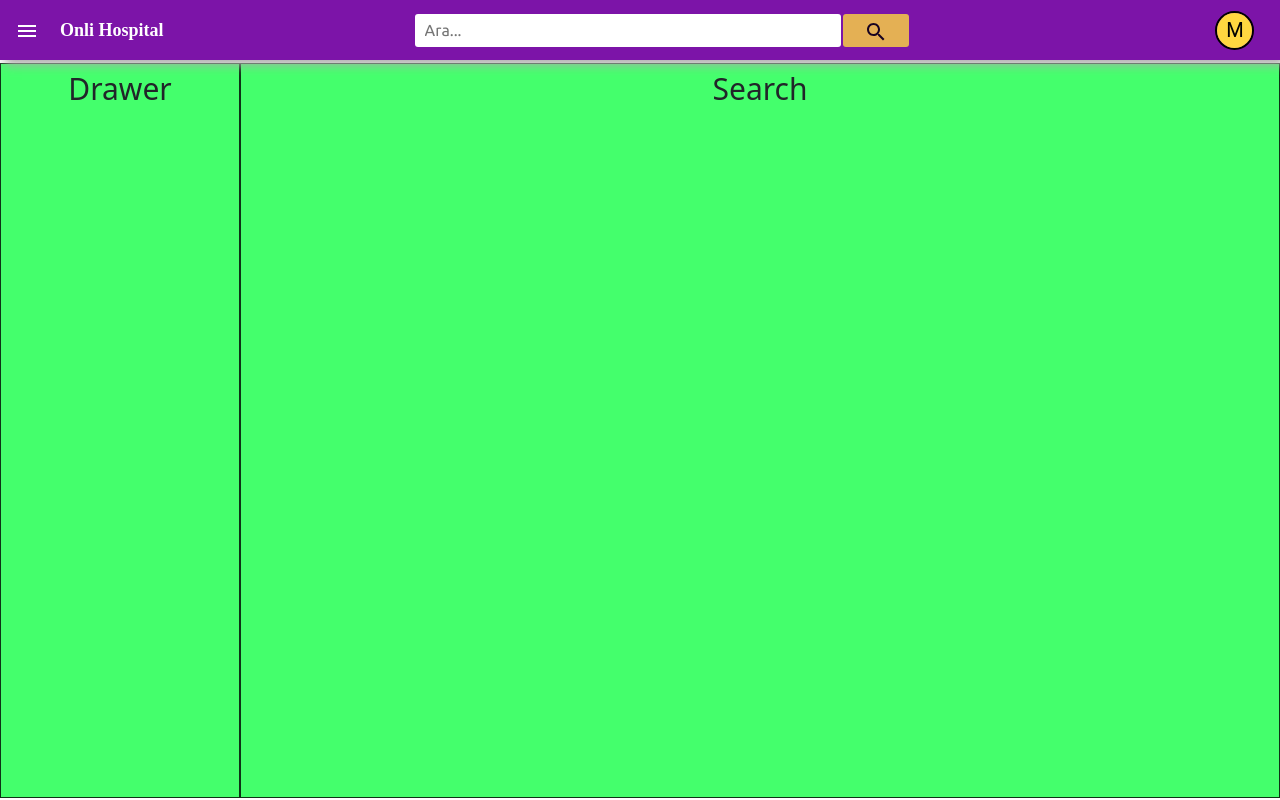
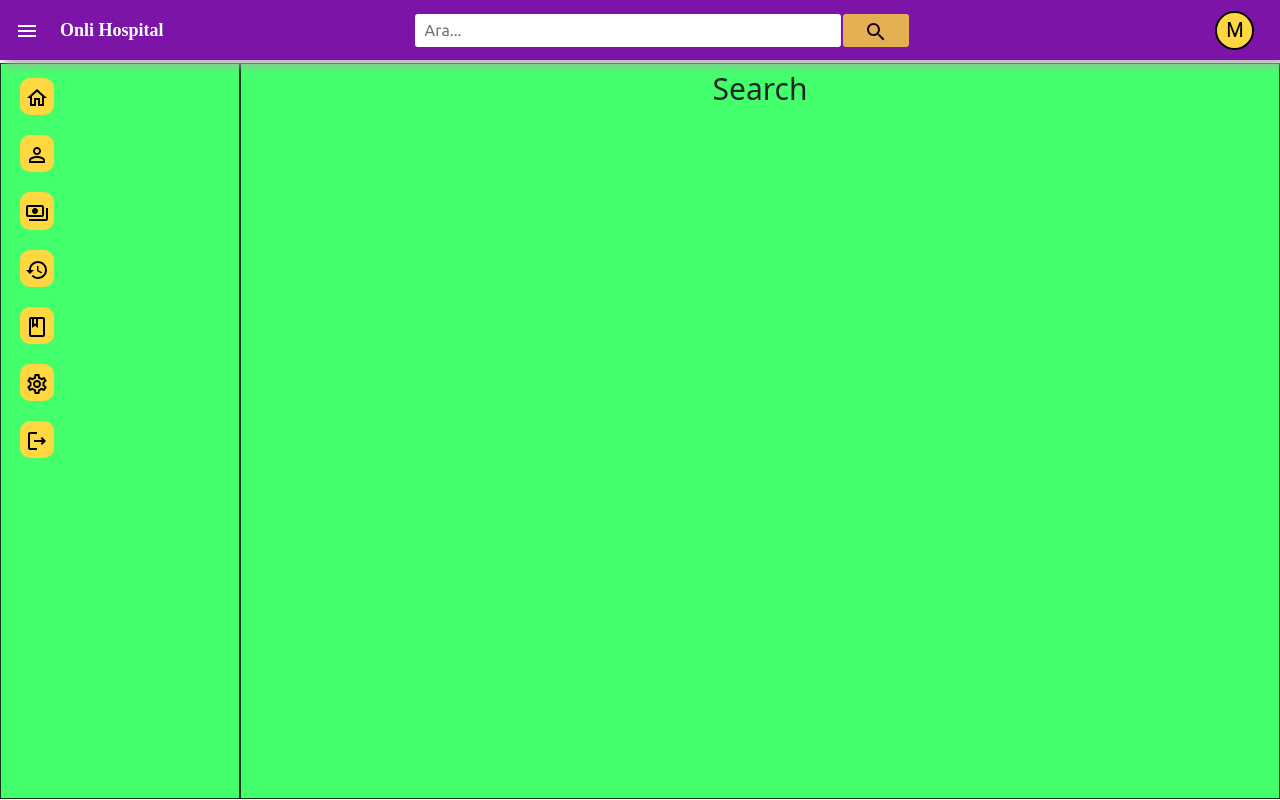
Before and after one commit to mehmetkekec58/onli-hospital-react, a React (Create React App) app: page /search in a window 1280 px wide. Built offline with nearby package versions, Linux system fonts and the light colour scheme; a web font is replaced by a local one.

Commit message:
updated drawer layout

```diff
--- a/src/layouts/drawer/Drawer.tsx
+++ b/src/layouts/drawer/Drawer.tsx
@@ -1,9 +1,34 @@
 import React from 'react'
+import "./Drawer.css";
+import PersonIcon from '@mui/icons-material/PersonOutline';
+import HomeIcon from '@mui/icons-material/HomeOutlined';
+import PaymentsIcon from '@mui/icons-material/PaymentsOutlined';
+import HistoryIcon from '@mui/icons-material/HistoryOutlined';
+import BookIcon from '@mui/icons-material/BookOutlined';
+import SettingsIcon from '@mui/icons-material/SettingsOutlined';
+import LogoutIcon from '@mui/icons-material/LogoutOutlined';
+import { Link } from 'react-router-dom';
 
-const Drawer = () => {
-  return (
-    <div>Drawer</div>
-  )
+interface Props{
+    openDrawer : boolean;
+   }
+const Drawer: React.FC<Props> = ({openDrawer}:Props) => {
+    const menuLinks:string[] = ['/']
+    const menuIcons = [<HomeIcon/>,<PersonIcon/>,<PaymentsIcon/>,<HistoryIcon/>,<BookIcon/>,<SettingsIcon/>,<LogoutIcon/>]
+    const menus: string[] = ['Ana Sayfa', 'Profili Düzenle', 'Cüzdan', 'Geçmiş', 'Okuma Listesi', 'Ayarlar', 'Çıkış Yap']
+    return (
+        <div className='drawer-general-div'>
+            {menus.map((menu,index)=>(
+                <Link key={index} style={{textDecoration:'none', color:'black'}} to={menuLinks[0]}>
+                <div className={!openDrawer? 'drawer-item-container-when-close-drawer' : 'drawer-item-container'}>
+                    <div className={!openDrawer?   'drawer-menu-icon-when-close-drawer' : 'drawer-menu-icon'}>{menuIcons[index]}</div>
+                    <div style={{...(!openDrawer && {display:'none'})}} className='drawer-menu-text'>{menu}</div>
+                </div>
+                </Link>
+
+            ))}
+            </div>
+    )
 }
 
 export default Drawer
```
